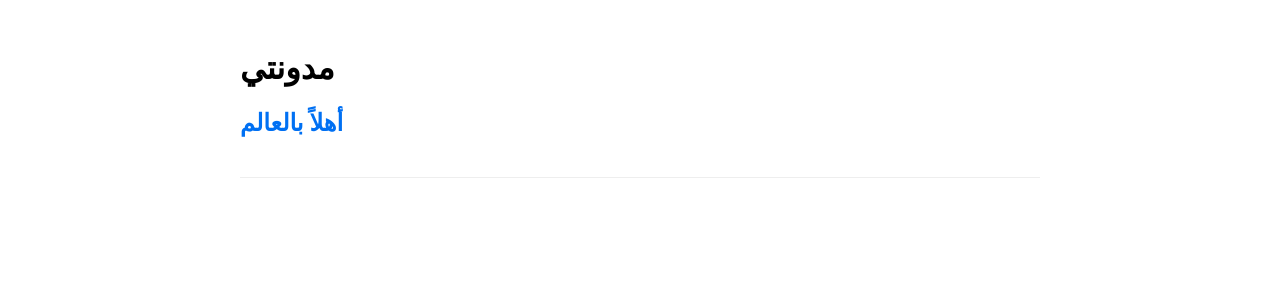
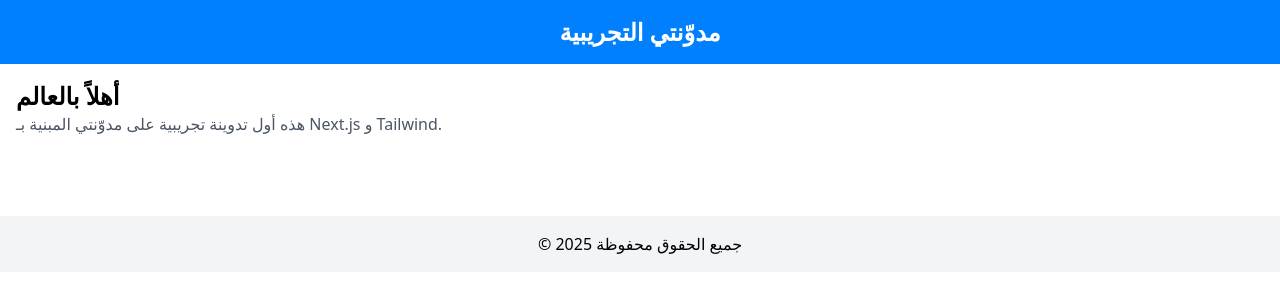
Before and after one commit to Na9erPh/myblog, a Next.js app: page / in a window 1280 px wide. Shown: the top 300 px of the page. Built offline with nearby package versions, Linux system fonts and the light colour scheme.

Commit message:
إضافة طبقات التصميم الثلاث: Tailwind CSS + Layout + MDX

```diff
--- /dev/null
+++ b/components/Layout.jsx
@@ -0,0 +1,22 @@
+import Head from "next/head";
+
+export default function Layout({ children }) {
+  return (
+    <>
+      <Head>
+        <title>مدوّنتي</title>
+        <meta name="description" content="مدوّنة Next.js + Tailwind" />
+      </Head>
+
+      <header className="bg-primary text-white p-4 text-center">
+        <h1 className="text-2xl font-bold">مدوّنتي التجريبية</h1>
+      </header>
+
+      <main className="container mx-auto p-4">{children}</main>
+
+      <footer className="bg-gray-100 text-center p-4 mt-16">
+        © {new Date().getFullYear()} جميع الحقوق محفوظة
+      </footer>
+    </>
+  );
+}
--- /dev/null
+++ b/lib/mdx.js
@@ -0,0 +1,15 @@
+import { promises as fs } from "fs";
+import matter from "gray-matter";
+import { serialize } from "next-mdx-remote/serialize";
+
+export async function getPostBySlug(slug) {
+  const source = await fs.readFile(`posts/${slug}.md`, "utf8");
+  const { data, content } = matter(source);
+  const mdxSource = await serialize(content);
+  return { frontMatter: { ...data, slug }, mdxSource };
+}
+
+export async function getAllSlugs() {
+  const files = await fs.readdir("posts");
+  return files.map((f) => f.replace(/\.md$/, ""));
+}
--- a/package.json
+++ b/package.json
@@ -18,6 +18,10 @@
   },
   "devDependencies": {
     "eslint": "^8",
-    "eslint-config-next": "14.2.4"
+    "eslint-config-next": "14.2.4",
+    "tailwindcss": "^3.4.0",
+    "postcss": "^8.4.0",
+    "autoprefixer": "^10.4.0",
+    "@tailwindcss/typography": "^0.5.10"
   }
 }
--- a/pages/_app.js
+++ b/pages/_app.js
@@ -1,3 +1,10 @@
-export default function App({ Component, pageProps }) {
-  return <Component {...pageProps} />
+import "../styles/globals.css";
+import Layout from "../components/Layout";
+
+export default function MyApp({ Component, pageProps }) {
+  return (
+    <Layout>
+      <Component {...pageProps} />
+    </Layout>
+  );
 }
--- a/pages/blog/[slug].jsx
+++ b/pages/blog/[slug].jsx
@@ -1,60 +1,30 @@
-import fs from 'fs';
-import path from 'path';
-import matter from 'gray-matter';
-import { MDXRemote } from 'next-mdx-remote';
-import { serialize } from 'next-mdx-remote/serialize';
-import Link from 'next/link';
+import { MDXRemote } from "next-mdx-remote";
+import { getAllSlugs, getPostBySlug } from "../../lib/mdx";
 
-export default function Post({ frontMatter, mdxSource }) {
-  return (
-    <div style={{ maxWidth: '800px', margin: '0 auto', padding: '20px' }}>
-      <Link href="/" style={{ textDecoration: 'none', color: '#0070f3' }}>
-        ← العودة للرئيسية
-      </Link>
-      <h1 style={{ marginTop: '20px' }}>{frontMatter.title}</h1>
-      <div style={{ lineHeight: '1.6', marginTop: '20px' }}>
-        <MDXRemote {...mdxSource} />
-      </div>
-    </div>
-  );
-}
+const components = {
+  h2: (props) => (
+    <h2 className="mt-8 mb-4 text-xl font-semibold text-primary" {...props} />
+  ),
+  img: (props) => (
+    <img className="my-6 rounded-lg shadow" alt={props.alt} {...props} />
+  ),
+};
 
 export async function getStaticPaths() {
-  const postsDirectory = path.join(process.cwd(), 'posts');
-
-  let filenames = [];
-  try {
-    filenames = fs.readdirSync(postsDirectory);
-  } catch (error) {
-    return {
-      paths: [],
-      fallback: false
-    };
-  }
-
-  const paths = filenames.map((name) => ({
-    params: {
-      slug: name.replace(/\.md$/, '')
-    }
-  }));
-
-  return {
-    paths,
-    fallback: false
-  };
+  const slugs = await getAllSlugs();
+  return { paths: slugs.map((slug) => ({ params: { slug } })), fallback: false };
 }
 
 export async function getStaticProps({ params }) {
-  const postFilePath = path.join(process.cwd(), 'posts', `${params.slug}.md`);
-  const source = fs.readFileSync(postFilePath);
-  const { content, data } = matter(source);
+  const { frontMatter, mdxSource } = await getPostBySlug(params.slug);
+  return { props: { frontMatter, mdxSource } };
+}
 
-  const mdxSource = await serialize(content);
-
-  return {
-    props: {
-      frontMatter: data,
-      mdxSource
-    }
-  };
+export default function PostPage({ frontMatter, mdxSource }) {
+  return (
+    <article className="prose lg:prose-lg mx-auto">
+      <h1>{frontMatter.title}</h1>
+      <MDXRemote {...mdxSource} components={components} />
+    </article>
+  );
 }
--- a/pages/index.jsx
+++ b/pages/index.jsx
@@ -1,56 +1,25 @@
-import fs from 'fs';
-import path from 'path';
-import matter from 'gray-matter';
-import Link from 'next/link';
+import Link from "next/link";
+import { getAllSlugs, getPostBySlug } from "../lib/mdx";
+
+export async function getStaticProps() {
+  const slugs = await getAllSlugs();
+  const posts = await Promise.all(slugs.map(getPostBySlug));
+  return { props: { posts } };
+}
 
 export default function Home({ posts }) {
   return (
-    <div style={{ maxWidth: '800px', margin: '0 auto', padding: '20px' }}>
-      <h1>مدونتي</h1>
-      <div>
-        {posts.map((post) => (
-          <div key={post.slug} style={{ marginBottom: '20px', borderBottom: '1px solid #eee', paddingBottom: '20px' }}>
-            <h2>
-              <Link href={`/blog/${post.slug}`} style={{ textDecoration: 'none', color: '#0070f3' }}>
-                {post.title}
-              </Link>
-            </h2>
-          </div>
-        ))}
-      </div>
-    </div>
+    <section className="space-y-8">
+      {posts.map(({ frontMatter }) => (
+        <article key={frontMatter.title}>
+          <h2 className="text-2xl font-bold">
+            <Link href={`/blog/${frontMatter.slug || frontMatter.title}`}>
+              {frontMatter.title}
+            </Link>
+          </h2>
+          <p className="text-gray-600">{frontMatter.excerpt}</p>
+        </article>
+      ))}
+    </section>
   );
 }
-
-export async function getStaticProps() {
-  const postsDirectory = path.join(process.cwd(), 'posts');
-
-  let filenames = [];
-  try {
-    filenames = fs.readdirSync(postsDirectory);
-  } catch (error) {
-    // مجلد posts غير موجود بعد
-    return {
-      props: {
-        posts: []
-      }
-    };
-  }
-
-  const posts = filenames.map((name) => {
-    const filePath = path.join(postsDirectory, name);
-    const fileContents = fs.readFileSync(filePath, 'utf8');
-    const { data } = matter(fileContents);
-
-    return {
-      slug: name.replace(/\.md$/, ''),
-      title: data.title || 'بدون عنوان'
-    };
-  });
-
-  return {
-    props: {
-      posts
-    }
-  };
-}
--- /dev/null
+++ b/postcss.config.js
@@ -0,0 +1,6 @@
+module.exports = {
+  plugins: {
+    tailwindcss: {},
+    autoprefixer: {},
+  },
+};
--- a/posts/hello.md
+++ b/posts/hello.md
@@ -1,5 +1,12 @@
 ---
 title: "أهلاً بالعالم"
+excerpt: "هذه أول تدوينة تجريبية على مدوّنتي المبنية بـ Next.js و Tailwind."
 ---
 
-مرحباً هذه أول تدوينة!
+## مقدمة
+مرحبًا بكم في أول منشور!
+
+## فقرة ثانية
+هذا مثال يوضّح تنسيق العناوين والصور.
+
+![صورة تجريبية](/images/uploads/example.jpg)
--- /dev/null
+++ b/styles/globals.css
@@ -0,0 +1,3 @@
+@tailwind base;
+@tailwind components;
+@tailwind utilities;
--- /dev/null
+++ b/tailwind.config.js
@@ -0,0 +1,8 @@
+/** @type {import('tailwindcss').Config} */
+module.exports = {
+  content: ["./pages/**/*.{js,jsx}", "./components/**/*.{js,jsx}"],
+  theme: {
+    extend: { colors: { primary: "#0080ff" } },
+  },
+  plugins: [require('@tailwindcss/typography')],
+};
```
Also changed, not shown: 2 other files (tests, documents, lock files or other folders).
